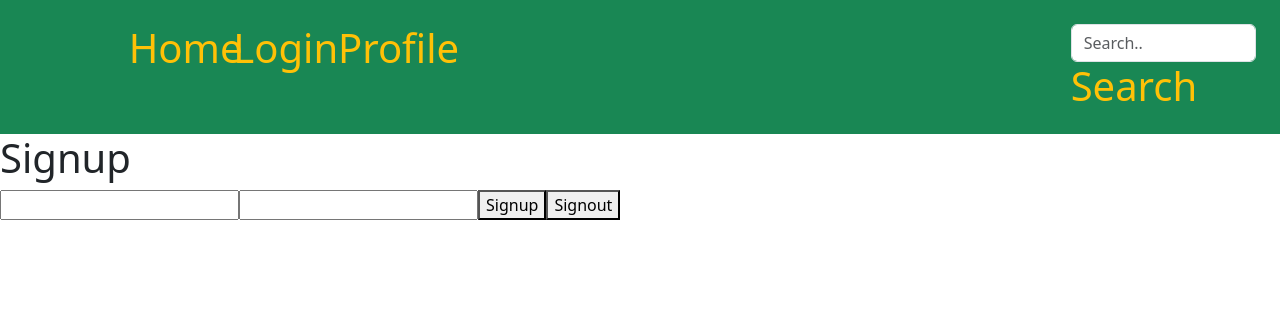
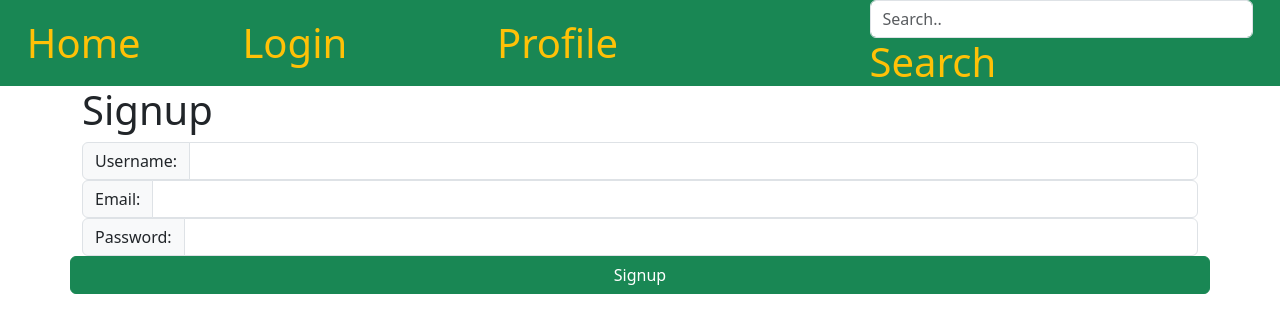
Before and after one commit to Ari-Schrier/final-project-frontend-app, a React (Create React App) app: page /#/login in a window 1280 px wide. Shown: the top 332 px of the page. Built offline with nearby package versions, Linux system fonts and the light colour scheme.

Commit message:
much is done!

```diff
--- a/src/finalProject/Account/Users/profile.tsx
+++ b/src/finalProject/Account/Users/profile.tsx
@@ -29,7 +29,7 @@ export default function Profile() {
   return (
     <div className="container">
       <h1>Profile</h1>
-      {profile && (
+      {profile.username && (
         <div>
             <div className="input-group">
                 <span className="input-group-text">Username:</span>
--- a/src/finalProject/Account/Users/signup.tsx
+++ b/src/finalProject/Account/Users/signup.tsx
@@ -3,7 +3,7 @@ import { useNavigate } from "react-router-dom";
 import * as client from "./client";
 export default function Signup() {
   const [error, setError] = useState("");
-  const [user, setUser] = useState({ username: "", password: "" });
+  const [user, setUser] = useState({ username: "", password: "", email: "" });
   const navigate = useNavigate();
   const signup = async () => {
     try {
@@ -19,17 +19,27 @@ export default function Signup() {
   };
 
   return (
-    <div>
+    <div className="container">
         <h1>Signup</h1>
         {error && <div>{error}</div>}
-        <input value={user.username} onChange={(e) => setUser({
-            ...user, username: e.target.value })} />
-        <input value={user.password} onChange={(e) => setUser({
+        <div className="input-group">
+          <span className="input-group-text">Username:</span>
+          <input className="form-control" value={user.username} onChange={(e) => setUser({
+              ...user, username: e.target.value })} />
+        </div>
+        <div className="input-group">
+          <span className="input-group-text">Email:</span>
+          <input className="form-control" value={user.email} onChange={(e) => setUser({
+              ...user, email: e.target.value })} />
+        </div>
+        <div className="input-group">
+        <span className="input-group-text">Password:</span>
+        <input className="form-control" value={user.password} onChange={(e) => setUser({
             ...user, password: e.target.value })} />
-        <button onClick={signup}> Signup </button>
-        <button onClick={signout}>
-            Signout
-        </button>
+        </div>
+        <div className="row">
+        <button className="btn btn-success btn-block" onClick={signup}> Signup </button>
+        </div>
     </div>
   );
 }
--- a/src/finalProject/Account/index.tsx
+++ b/src/finalProject/Account/index.tsx
@@ -3,12 +3,14 @@ import Profile from "./Users/profile";
 import { useEffect, useState } from "react";
 import { Routes, Route, Navigate } from "react-router-dom";
 import { profile } from "./Users/client";
+import Signup from "./Users/signup";
 export default function Account() {
   return (
     <div className="container-fluid">
       <Routes>
         <Route path="/" element={<Navigate to="/Account/Signin" />} />
         <Route path="/Signin" element={<Signin />} />
+        <Route path="/Signup" element={<Signup />} />
         <Route path="/Profile" element={<Profile />} />
       </Routes>
     </div>
--- a/src/finalProject/Navigation/index.tsx
+++ b/src/finalProject/Navigation/index.tsx
@@ -4,22 +4,21 @@ import { useState } from "react";
 function Navigation(){
     const [query, setQuery] = useState("");
     return(
-        <div className="row bg-success p-4 rounded-bottom">
-            <div className="col-1"></div>
-            <div className="col-1  text-danger">
+        <div className="d-flex flex-row justify-content-around align-items-center bg-success">
+            <div className="text-danger">
                 <Link to="/home" className="text-decoration-none h1 text-warning">Home</Link>
             </div>
-            <div className="col-1">
-                <Link to="/login" className="text-decoration-none h1 text-warning">Login</Link>
+            <div className="mx-5">
+                <Link to="/account/Signin" className="text-decoration-none h1 text-warning">Login</Link>
             </div>
-            <div className="col-1">
-                <Link to="/account" className="text-decoration-none h1 text-warning">Profile</Link>
+            <div className="mx-5">
+                <Link to="/account/Profile" className="text-decoration-none h1 text-warning">Profile</Link>
             </div>
-            <div className="col-6">
+            <div className="mx-5">
             </div>
-            <div className="col-2">
+            <div className="float-end">
                 <input type="text" value={query} onChange={(e)=>setQuery(e.target.value)} placeholder="Search.." className="float-end form-control" />
-                <Link to={`/search/${query}`} className="text-decoration-none h1 text-warning">Search</Link>
+                <Link onClick={()=>setQuery("")} to={`/search/${query}`} className="text-decoration-none h1 text-warning">Search</Link>
             </div>
         </div>
     );
--- /dev/null
+++ b/src/finalProject/Tunes/Search/Results/index.tsx
@@ -0,0 +1,32 @@
+import {Link, useParams} from "react-router-dom";
+import React, {useState, useEffect} from "react";
+import { useSelector, useDispatch } from "react-redux";
+import { searchTunes } from "../../client";
+import { setTunes } from "../../reducer";
+import { TroveState } from "../../../store";
+
+
+function Results(){
+    const {query} = useParams();
+    const tuneList = useSelector((state: TroveState) =>
+        state.tunesReducer.tunes);
+    const dispatch = useDispatch();
+    useEffect(() => {
+        searchTunes(query)
+          .then((tunes:any) =>
+            dispatch(setTunes(tunes))
+        );
+      }, [query]);
+    return(
+        <div className="container text-center">
+            {tuneList.length==0 && <div className="h3">No Tunes Found</div>}
+            <ul className="list-group">
+                <li className="list-group-item">Search Results:</li>
+            {tuneList.map((tune:any) => (
+                <li className="list-group-item"><Link to={`/Tunes/${tune.id}`} className="text-decoration-none">{tune.name}</Link></li>
+            ))}
+            </ul>
+        </div>
+    );
+}
+export default Results;
--- a/src/finalProject/Tunes/Search/index.tsx
+++ b/src/finalProject/Tunes/Search/index.tsx
@@ -1,32 +1,14 @@
-import {Link, useParams} from "react-router-dom";
-import React, {useState, useEffect} from "react";
-import { useSelector, useDispatch } from "react-redux";
-import { searchTunes } from "../client";
-import { setTunes } from "../reducer";
-import { TroveState } from "../../store";
-
+import { useState } from "react";
+import {Link} from "react-router-dom";
 
 function Search(){
-    const {query} = useParams();
-    const tuneList = useSelector((state: TroveState) =>
-        state.tunesReducer.tunes);
-    const dispatch = useDispatch();
-    useEffect(() => {
-        searchTunes(query)
-          .then((tunes:any) =>
-            dispatch(setTunes(tunes))
-        );
-      }, [query]);
+    const [query, setQuery] = useState("")
     return(
-        <div className="container text-center">
-            {tuneList.length==0 && <div className="h3">No Tunes Found</div>}
-            <ul className="list-group">
-                <li className="list-group-item">Search Results:</li>
-            {tuneList.map((tune:any) => (
-                <li className="list-group-item"><Link to={`/Tunes/${tune.id}`} className="text-decoration-none">{tune.name}</Link></li>
-            ))}
-            </ul>
+        <div className="d-flex justify-content-center">
+            <div><input type="text" value={query} onChange={(e)=>setQuery(e.target.value)} placeholder="Search.." className="float-end form-control" /></div>
+                <div><Link to={`/search/${query}`} className="text-decoration-none h1 text-success">Search</Link></div>
         </div>
     );
 }
+
 export default Search;
--- a/src/finalProject/Tunes/Tune/index.tsx
+++ b/src/finalProject/Tunes/Tune/index.tsx
@@ -17,8 +17,7 @@ function Tune(){
     const[comments, setComments] = useState([]);
     const addComment = ()=>{
         createComment({author:currentUser.username, text:thoughts, subjectNum:tune.sessionId, subjectName: tune.name}).then(()=> {
-            getCommentsFor(tune.sessionId).then((comments)=>setComments(comments));
-            console.log(comments);
+            getCommentsFor(tune.sessionId).then((comments)=>{setComments(comments); setThoughts("");});
         });
 
     };
@@ -43,7 +42,7 @@ function Tune(){
     }, []);
     return(
         <div className="row">
-            {comments.map((comment:any)=>(<div>{comment.text}</div>))}
+            {currentUser.username}
             <div className="col-3"></div>
             <div className="col-6 text-center">
                 <div className="h1">{tune.name}</div>
@@ -62,7 +61,7 @@ function Tune(){
                             {(currentUser.username === comment.author) && <button className="float-end btn btn-danger" onClick={()=>deleteComment(comment._id)}>DELETE</button>}
                             </li>
                     ))}
-                    {(currentUser.username !== "nobody") && <li className="list-group-item">
+                    {(currentUser.username) && <li className="list-group-item">
                         <div className="input-group">
                             <div className="input-group-prepend">
                                 <button className="btn btn-lg m-2 btn-success mt-3" onClick={()=>addComment()}>Post!</button>
--- a/src/finalProject/index.tsx
+++ b/src/finalProject/index.tsx
@@ -8,6 +8,7 @@ import Account from "./Account"
 import Home from "./Home";
 import Navigation from "./Navigation";
 import Profile from "./Profile";
+import Results from "./Tunes/Search/Results";
 import Search from "./Tunes/Search";
 import TuneList from "./Tunes";
 import Tune from "./Tunes/Tune"
@@ -31,7 +32,8 @@ function FinalProject(){
                         <Route path="/home" element={<Home/>}/>
                         <Route path="/login"    element={<Signup/>}/>
                         <Route path="/account/*"    element={<Account/>}/>
-                        <Route path="/search/:query"    element={<Search/>}/>
+                        <Route path="/search/:query"    element={<Results/>}/>
+                        <Route path="/search" element={<Search/>}/>
                         </Routes>
                     </div>
             </Provider>
```
